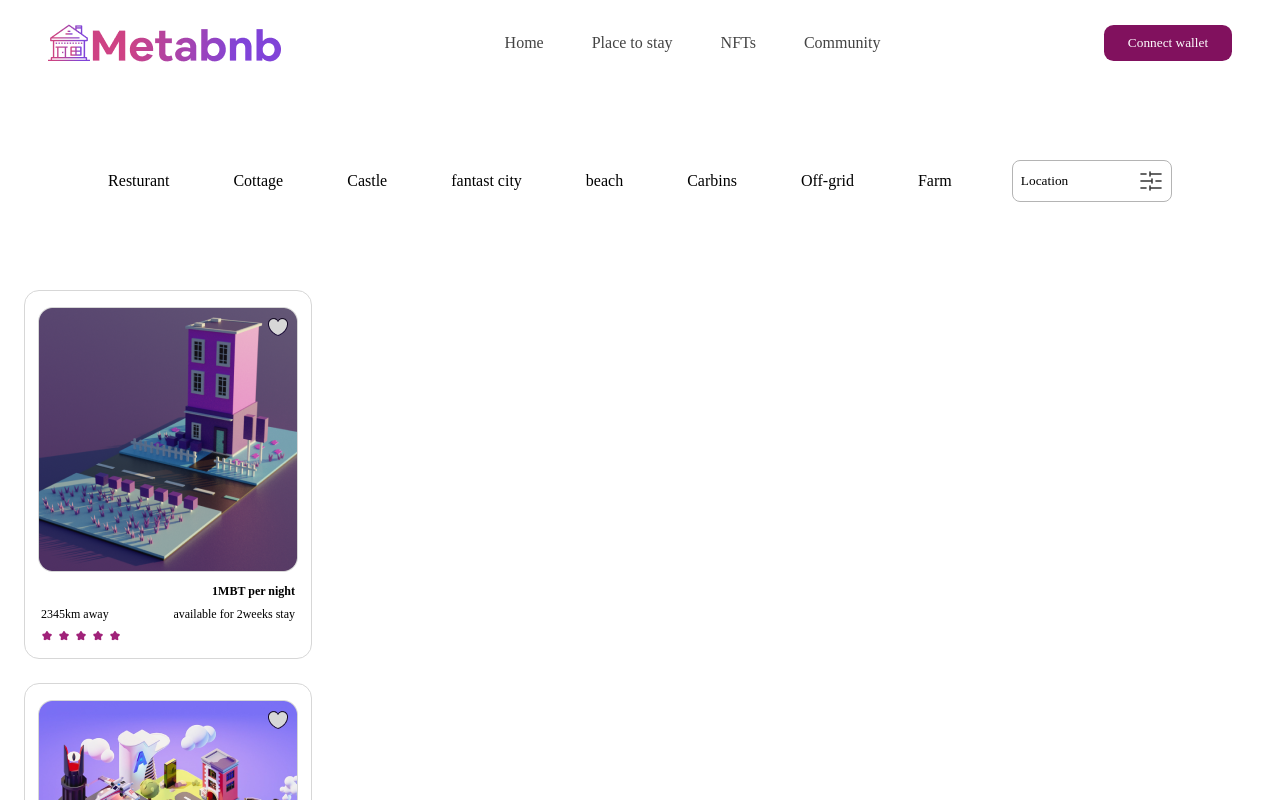
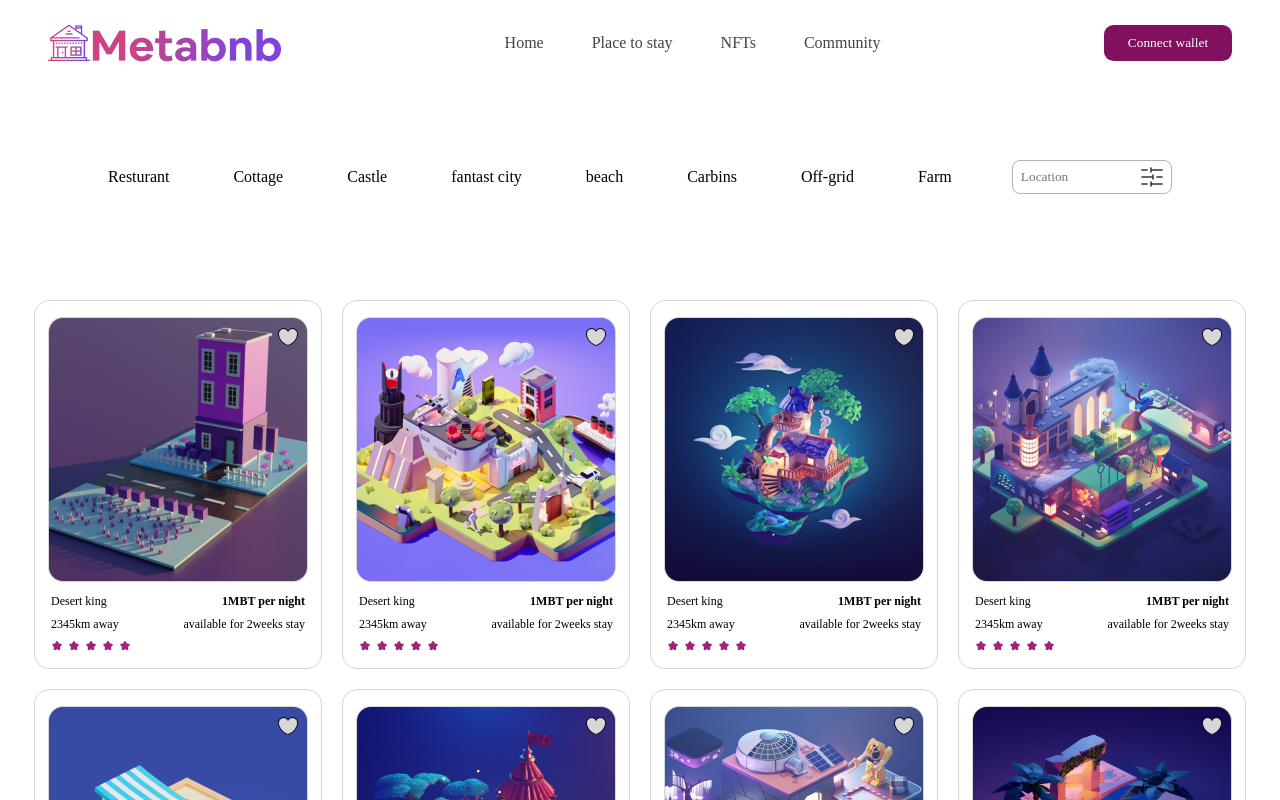
Before and after one commit to Wineshuga/metabnb-site, a React (Create React App) app in the folder metabnb/: page /place-to-stay in a window 1280 px wide. Shown: the top 800 px of the page. Built offline with nearby package versions, Linux system fonts and the light colour scheme; a web font is replaced by a local one.

Commit message:
refactor: change location button to input style: create grid for card feat: add one more photo to assets folder

```diff
--- a/metabnb/src/App.css
+++ b/metabnb/src/App.css
@@ -92,7 +92,7 @@ nav {
 .card {
     width: 18rem;
     border: 1px solid #D7D7D7;
-    margin: 24px;
+    margin: 10px;
     text-align: center;
     padding: 1rem 0.5rem;
     border-radius: 15px;
@@ -112,6 +112,14 @@ nav {
     font-size: 12px;
     justify-content: space-between;
     margin: 0.5rem 0.5rem;
+}
+
+.card--grid {
+    display: grid;
+    grid-template-columns: repeat(4, auto);
+    /* max-width: 60rem; */
+    margin: 2rem 0;
+    justify-content: center;
 }
 
 .meta-section {
@@ -186,10 +194,10 @@ footer {
     border: 1px solid #B4B4B4;
     border-radius: 8px;
     width: 10rem;
-    display: flex;
-    align-items: center;
-    justify-content: space-between;
     padding: 0.5rem;
+    background-image: url('./images/setting-5.png');
+    background-repeat: no-repeat;
+    background-position: 95%;
 }
 
 @media screen and (max-width: 1200px) and (min-width: 1024px) {
--- a/metabnb/src/Pages/Home.js
+++ b/metabnb/src/Pages/Home.js
@@ -21,8 +21,8 @@ export default function Home() {
             <Navbar />
             <main>
                 <Hero />
+                <h1>Inspiration for your next adventure</h1>
                 <div className="card--grid">
-                    <h1>Inspiration for your next adventure</h1>
                     {cardDetails}
                 </div>
                 <MetabnbNfts />
--- a/metabnb/src/Pages/Place.js
+++ b/metabnb/src/Pages/Place.js
@@ -1,6 +1,5 @@
 import Navbar from "../Components/Navbar"
 import Footer from "../Components/Footer"
-import Setting from "../images/setting-5.png"
 import Card from "../Components/Card"
 import {data} from "../All-data"
 
@@ -8,7 +7,7 @@ export default function Place() {
     const cardDetails = data.map(item =>
         <Card
             img={item.img}
-            title={item.title}
+            titles={item.title}
             bold={item.bold}
             dist={item.distance}
             avail={item.availability}
@@ -28,7 +27,7 @@ export default function Place() {
                     <li>Off-grid</li>
                     <li>Farm</li>
                 </ul>
-                <button className="place--location_btn">Location <img src={Setting} alt="" /></button>
+                <input className="place--location_btn" type={'text'} placeholder="Location" />
             </div>
             <div className="card--grid">
                 {cardDetails}
```
Also changed, not shown: metabnb/public/Assets/Frame15.png, metabnb/public/Assets/Frame16.png (added), metabnb/src/All-data.js.
